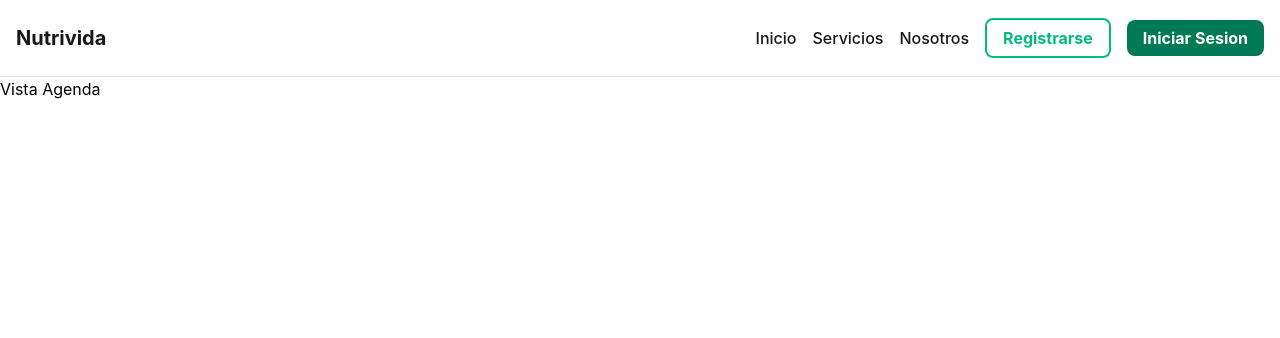
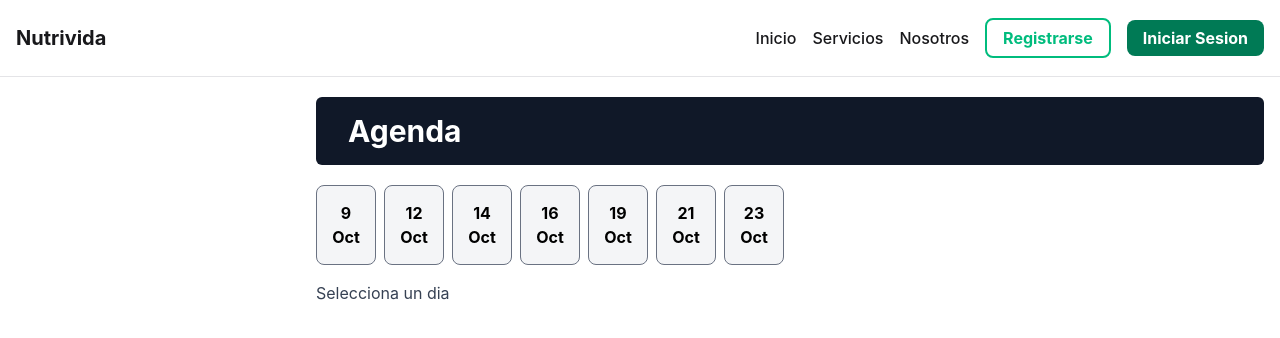
Before and after one commit to macayul-boop/Nutrivida, a React (Vite) app in the folder nutrivida/: page /nutricionista/agenda in a window 1280 px wide. Shown: the top 338 px of the page. Built offline with nearby package versions, Linux system fonts and the light colour scheme.

Commit message:
Se agrego vista para ver las reservas del nutricionista

```diff
--- a/nutrivida/src/pages/nutricionista/NutricionistaAgenda.jsx
+++ b/nutrivida/src/pages/nutricionista/NutricionistaAgenda.jsx
@@ -1,6 +1,52 @@
+import { useState } from "react"
+
+import SelectorDia from "../../componente/SelectorDia"
+import DetalleReserva from "../../componente/DetalleReserva"
+
+const nutricionistas = [
+    {id:2, nombre:"Carolina", apellidos:"Fuentes", horario:[{dia:"Lunes",horaInicio:"09:00",horaTermino:"17:00"},{dia:"Miercoles",horaInicio:"09:00",horaTermino:"17:00"},  { dia:"Viernes",horaInicio:"09:00",horaTermino:"17:00"}]},
+]
+
+const reservas = [
+    {id:1, idNutricionista:2, idCliente: 1, nombreCliente: "Matias", rutCliente: "222606497", idConsulta:2, nombreConsulta:"Primera consulta nutricional", fecha:"5/10/2026", horaInicio:"10:30"},
+    {id:2, idNutricionista:2, idCliente: 2, nombreCliente: "Benjamin", rutCliente: "222606498", idConsulta:3, nombreConsulta:"Control nutricional quincenal", fecha:"7/10/2026", horaInicio:"10:30"},
+    {id:3, idNutricionista:2, idCliente: 3, nombreCliente: "Horacio", rutCliente: "222606499", idConsulta:2, nombreConsulta:"Primera consulta nutricional", fecha:"9/10/2026", horaInicio:"10:30"},
+]
+
 function NutricionistaAgenda(){
+
+    const [fecha, setFecha] = useState(null)
+
+    const handleDiaChange = (nuevaFecha) => {
+        setFecha(nuevaFecha);
+    };
+
     return(
-        <h1>Vista Agenda</h1>
+        <div>
+            <main className="max-w-8xl overflow-x-hidden lg:ml-[300px] ml-0 lg:ml-20 p-4">
+                <section className="bg-gray-900 w-full mt-15 lg:mt-1 rounded-md">
+                    <h1 className="text-3xl font-bold text-white py-4 px-8">Agenda</h1>
+                </section>
+                <section className="mt-5">
+                    <SelectorDia
+                        horario={nutricionistas[0]?.horario}
+                        diaSeleccionado={fecha}
+                        onSeleccionarDia={handleDiaChange}
+                        diaSiguiente={false}
+                    />
+                </section>
+                <section className="grid grid-cols-1 md:grid-cols-2 xl:grid-cols-3 gap-2.5 py-4 ">
+                    {fecha == null && <span className="text-gray-700">Selecciona un dia</span>}
+                    {((reservas.filter((value)=> value.fecha == fecha?.toLocaleDateString()).length === 0) && fecha != null) && <span className="text-gray-700">No hay citas</span>}
+                    {reservas
+                        .filter((value)=> value.fecha == fecha?.toLocaleDateString())
+                        .map((value)=>(
+                            <DetalleReserva key={value.id} datos={value}/>
+                        ))
+                    }
+                </section>
+            </main>
+        </div>
     )
 }
 
```
